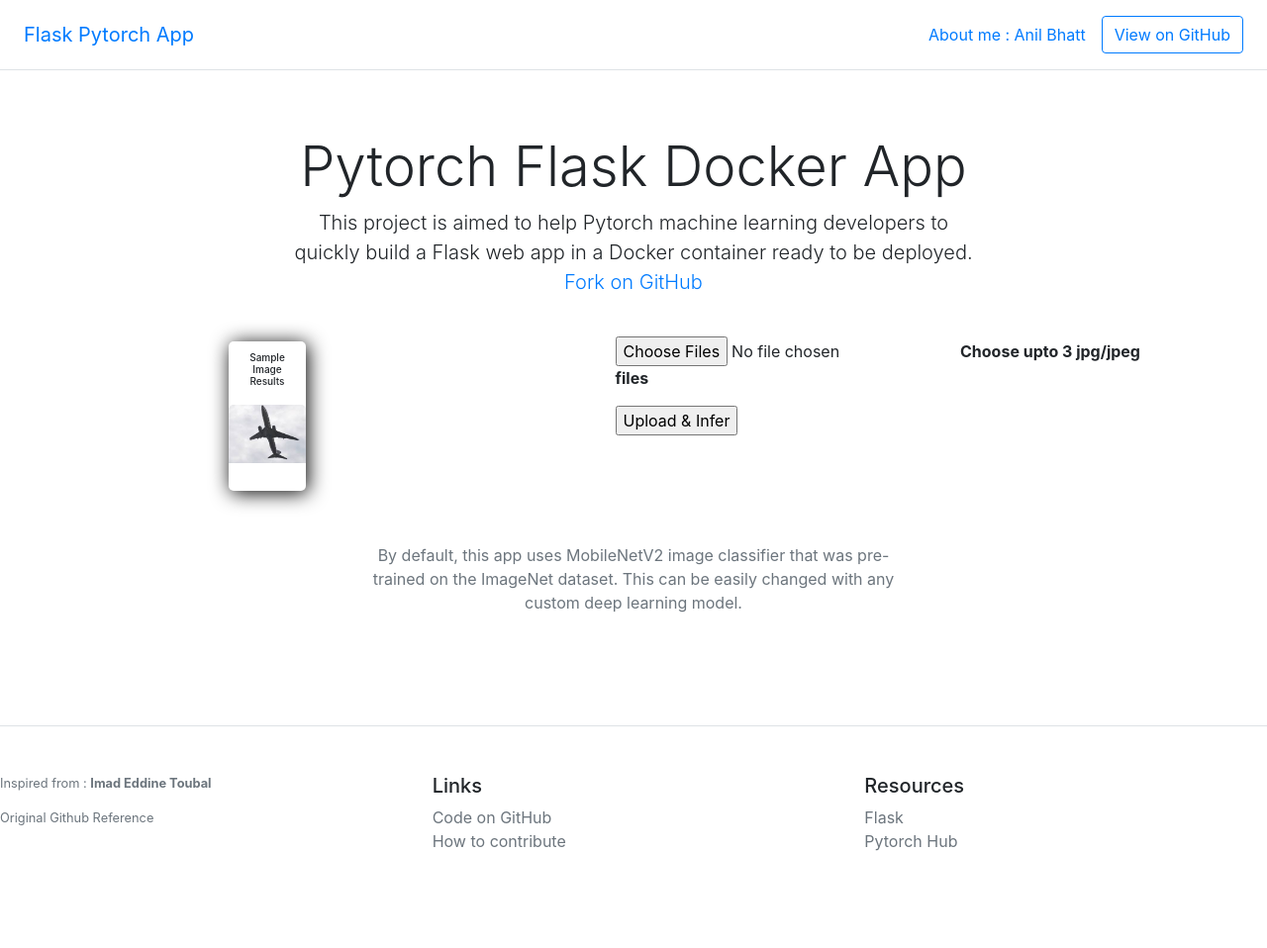
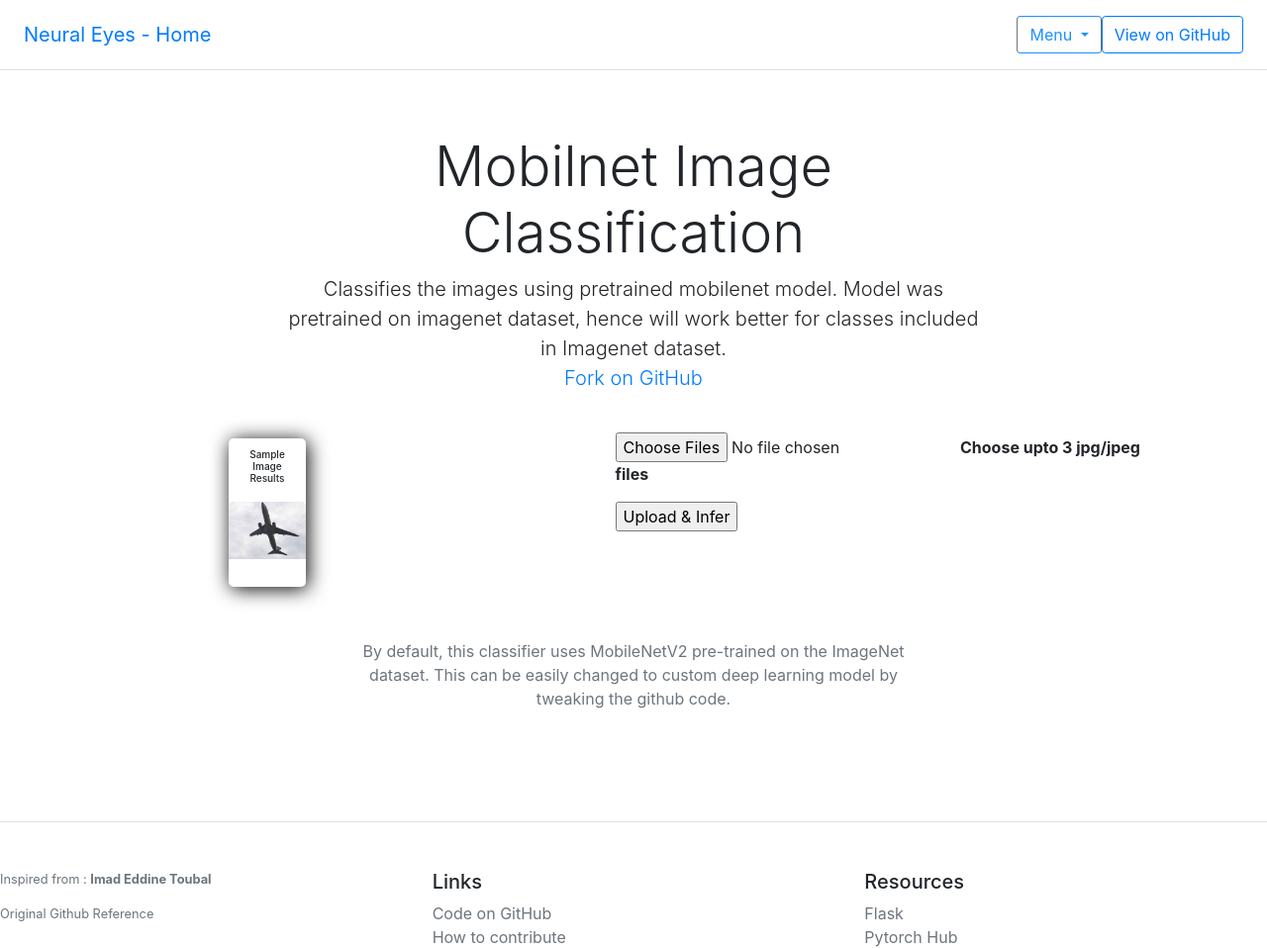
Before and after one commit to anilbhatt1/s3_docker, a Flask app: template templates/index.html in a window 1280 px wide. Shown: the top 958 px of the page at 99% size. Before the commit the page ends 860 px from the top, so only its background shows below. Run offline with Flask 2, Linux system fonts and the light colour scheme; the template is opened without the code that fills it, so the values that code supplies are empty; parts of the project's set-up code (start-up, migrations or seed data) failed here and were passed over; some libraries are stand-ins or nearby versions.

Commit message:
Modified html files'

```diff
--- a/templates/base.html
+++ b/templates/base.html
@@ -10,7 +10,7 @@
         <meta name=description" content="" />
         <meta name="author" content="" />
 
-        <title>Flask Pytorch Image Classification App</title>
+        <title>Neural Eyes</title>
 
         <!-- Bootstrap core CSS -->
         <link
@@ -25,11 +25,21 @@
         class="d-flex flex-column flex-md-row align-items-center p-3 px-md-4 mb-3 bg-white border-bottom box-shadow"
     >
         <h5 class="my-0 mr-md-auto font-weight-normal">
-            <a href="/">Flask Pytorch App</a>
+            <a href="/">Neural Eyes - Home</a>
         </h5>
-        <nav class="my-2 my-md-0 mr-md-3">
-            <a href="https://www.linkedin.com/in/anilkumar-n-bhatt/">About me : Anil Bhatt</a>
-        </nav>
+
+        <div class="dropdown">
+            <button class="btn btn-secondary dropdown-toggle" type="button" id="dropdownMenuButton" data-toggle="dropdown"
+                    aria-haspopup="true" aria-expanded="false"
+                    style="background-color: white; border-block-color: dodgerblue; color: dodgerblue ">
+                Menu
+            </button>
+            <div class="dropdown-menu" aria-labelledby="dropdownMenuButton">
+                    <a href="/">Mobilenet Classify</a>
+                    <a href="https://www.linkedin.com/in/anilkumar-n-bhatt/">About me </a>
+            </div>
+        </div>
+
         <a
             class="btn btn-outline-primary"
             href="https://github.com/anilbhatt1"
--- a/templates/index.html
+++ b/templates/index.html
@@ -4,10 +4,9 @@
 <div class="row">
     <div class="col-sm-8 offset-sm-2">
         <div class="pricing-header px-3 py-3 pt-md-5 pb-md-4 mx-auto text-center">
-            <h1 class="display-4">Pytorch Flask Docker App</h1>
-            <p class="lead">This project is aimed to help Pytorch machine learning developers to quickly build a Flask
-                web app
-                in a Docker container ready to be deployed. <br>
+            <h1 class="display-4">Mobilnet Image Classification</h1>
+            <p class="lead">Classifies the images using pretrained mobilenet model. Model was pretrained on
+                imagenet dataset, hence will work better for classes included in Imagenet dataset.<br>
                 <a href="https://github.com/anilbhatt1/s3_docker"> Fork on GitHub</a>
             </p>
         </div>
@@ -49,8 +48,8 @@
         <div class="col-sm-6 offset-sm-3 my-5">
              <center>
                 <p class="text-muted">
-                    By default, this app uses MobileNetV2 image classifier that was pre-trained on the ImageNet dataset.
-                    This can be easily changed with any custom deep learning model.
+                    By default, this classifier uses MobileNetV2 pre-trained on the ImageNet dataset.
+                    This can be easily changed to custom deep learning model by tweaking the github code.
                 </p>
              </center>
         </div>
```
Also changed, not shown: templates/inference.html (+2 -2 lines).
